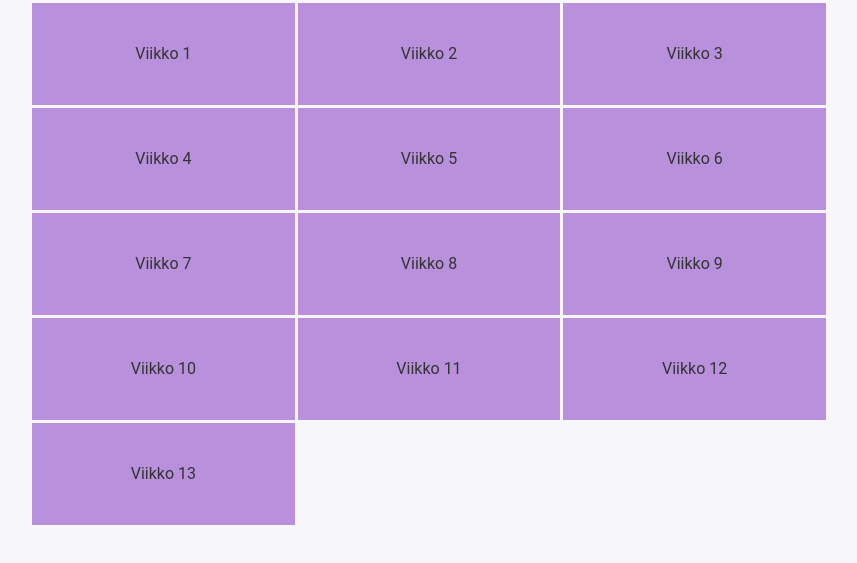
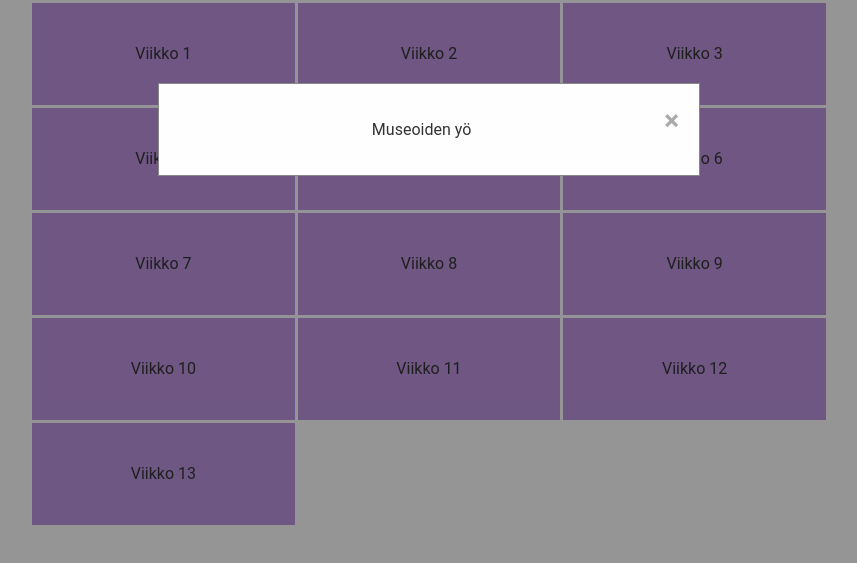
Before and after one commit to vshlz/summer-calendar, a plain HTML site: page index.html in a window 1280 px wide. Both pictures are taken after a click on the element "Viikko 1". Shown: the part 109-672 px from the top of the page, without its empty margins (211-1068 px from the left). Drawn offline with Linux system fonts and the light colour scheme.

Commit message:
change alerts on modla windows

```diff
--- a/index.html
+++ b/index.html
@@ -33,6 +33,13 @@
             <td colspan="2"></td> <!-- Jätetään tyhjiksi symmetrian vuoksi -->
         </tr>
     </table>
+    <div id="modal" class="modal" style="display:none;">
+        <div class="modal-content">
+            <span class="close">&times;</span>
+            <p id="modal-text">Some text in the Modal..</p>
+        </div>
+    </div>
+
     <script src="script.js"></script>
 </body>
 </html>
--- a/script.js
+++ b/script.js
@@ -1,5 +1,9 @@
 document.addEventListener("DOMContentLoaded", function() {
     const weeks = document.querySelectorAll('.week');
+    const modal = document.getElementById('modal');
+    const modalText = document.getElementById('modal-text');
+    const close = document.getElementsByClassName("close")[0];
+
     const messages = [
         'Ulkona järjestettävä konsertti',
         'Retki kansallispuistoon',
@@ -19,7 +23,18 @@ document.addEventListener("DOMContentLoaded", function() {
     weeks.forEach(week => {
         week.addEventListener('click', function() {
             const randomMsg = messages[Math.floor(Math.random() * messages.length)];
-            alert(randomMsg);
+            modalText.textContent = randomMsg;
+            modal.style.display = "block";
         });
     });
+
+    close.onclick = function() {
+        modal.style.display = "none";
+    };
+
+    window.onclick = function(event) {
+        if (event.target == modal) {
+            modal.style.display = "none";
+        }
+    };
 });
--- a/styles.css
+++ b/styles.css
@@ -32,3 +32,40 @@ body {
     box-shadow: 0 6px 10px rgba(0,0,0,0.2);
     background-color: #a770d4;
 }
+
+
+.modal {
+    display: none;
+    position: fixed;
+    z-index: 1;
+    left: 0;
+    top: 0;
+    width: 100%;
+    height: 100%;
+    overflow: auto;
+    background-color: rgb(0,0,0); /* Fallback color */
+    background-color: rgba(0,0,0,0.4); /* Black w/ opacity */
+}
+
+.modal-content {
+    background-color: #fefefe;
+    margin: 15% auto;
+    padding: 20px;
+    border: 1px solid #888;
+    width: 80%;
+    max-width: 500px;
+}
+
+.close {
+    color: #aaa;
+    float: right;
+    font-size: 28px;
+    font-weight: bold;
+}
+
+.close:hover,
+.close:focus {
+    color: black;
+    text-decoration: none;
+    cursor: pointer;
+}
```
